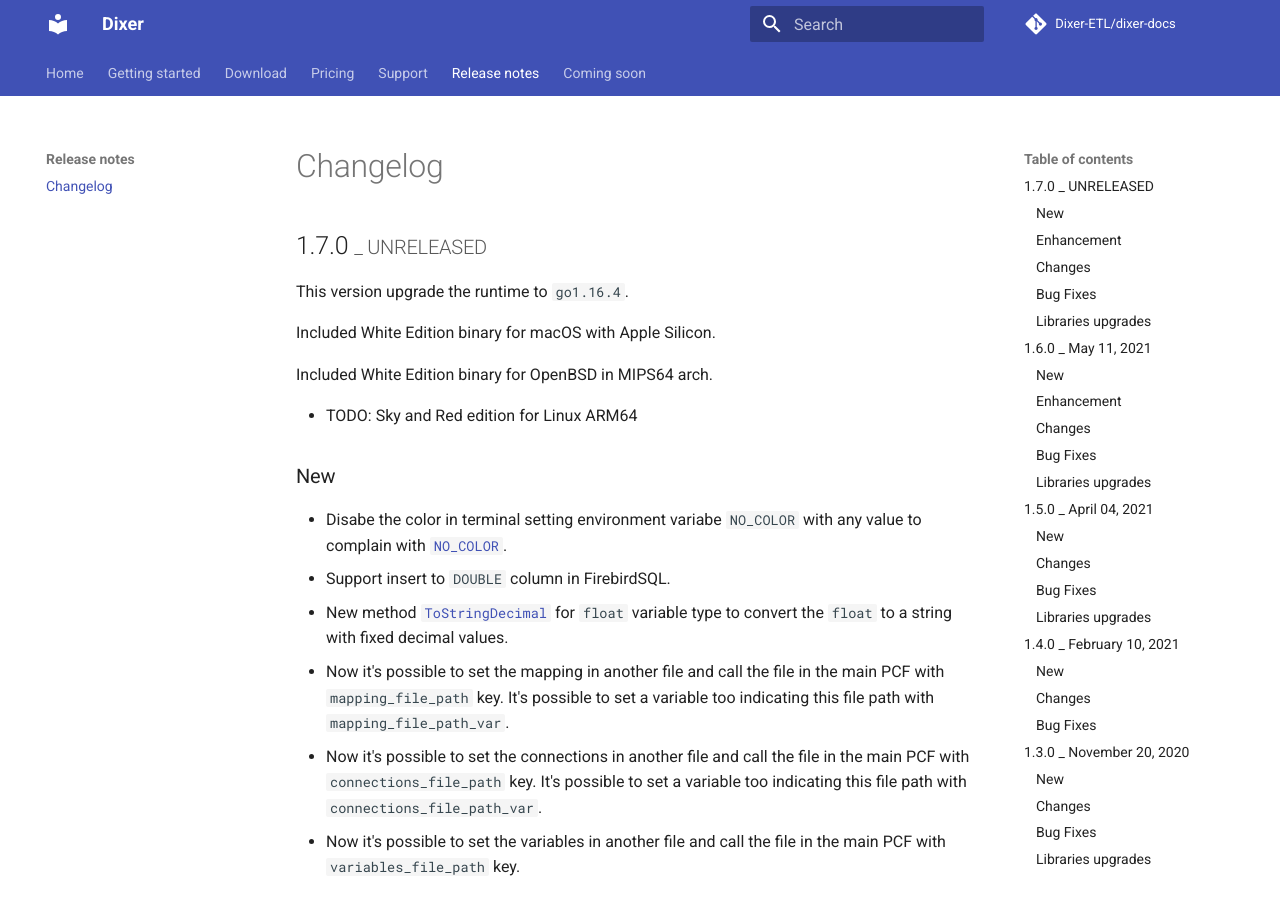
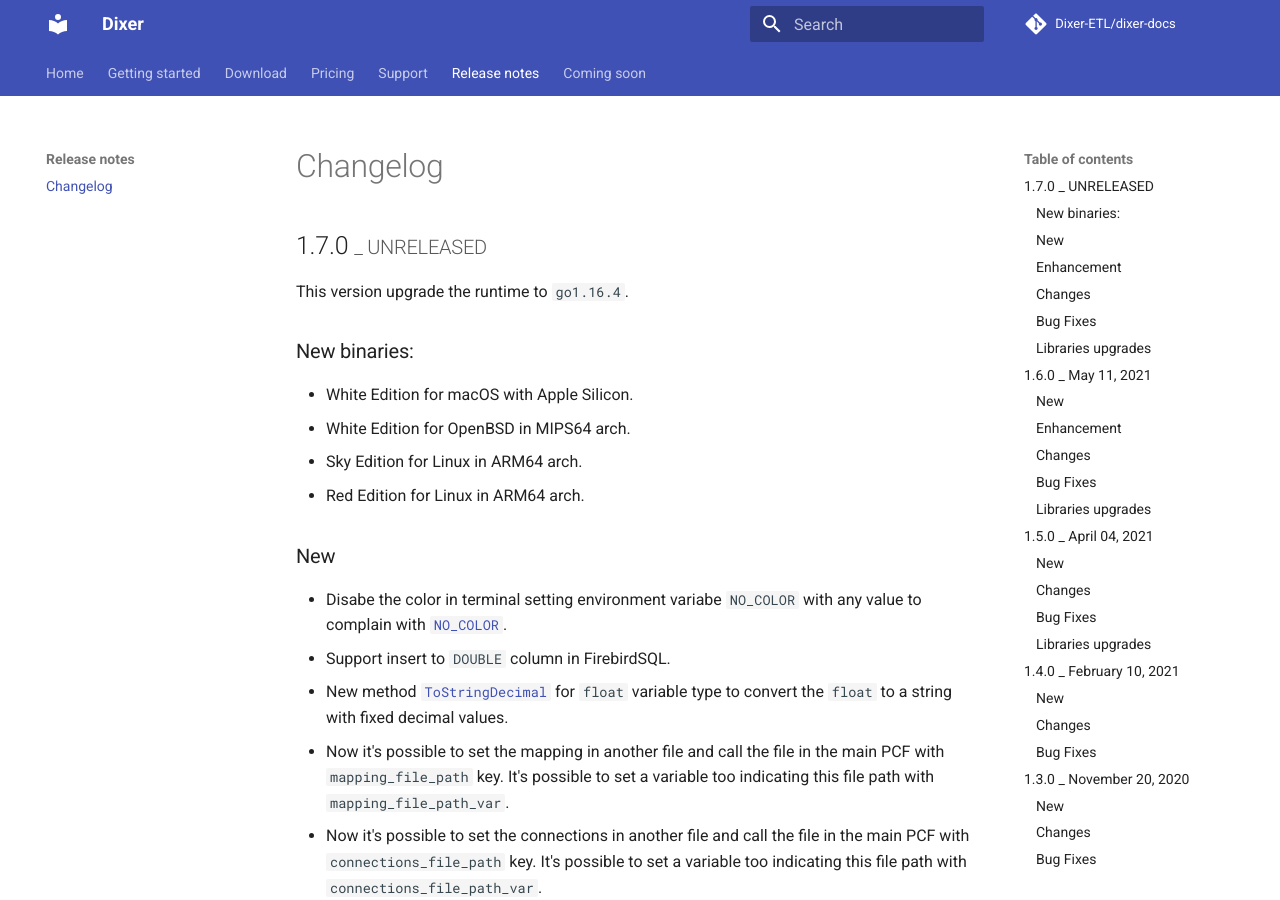
Before and after one commit to Dixer-ETL/dixer-docs, an MkDocs documentation site: the page built from docs/Changelog.md, in a window 1280 px wide and 900 px high. Built offline with MkDocs 1.6.1 and Material for MkDocs 9.7.7, drawn with Linux system fonts in a browser that asks for light colours; comment, search, counter and statistics services are not loaded.

Commit message:
Updates to add Sky and Red binaries for linux/arm64

```diff
--- a/docs/Changelog.md
+++ b/docs/Changelog.md
@@ -4,11 +4,11 @@
 
 This version upgrade the runtime to `go1.16.4`.
 
-Included White Edition binary for macOS with Apple Silicon.
-
-Included White Edition binary for OpenBSD in MIPS64 arch.
-
-- TODO: Sky and Red edition for Linux ARM64
+### New binaries:
+* White Edition for macOS with Apple Silicon.
+* White Edition for OpenBSD in MIPS64 arch.
+* Sky Edition for Linux in ARM64 arch.
+* Red Edition for Linux in ARM64 arch.
 
 ### New
 * Disabe the color in terminal setting environment variabe `NO_COLOR` with any value to complain with [`NO_COLOR`](https://no-color.org/).
```
Also changed, not shown: docs/Download.md (+4 -0 lines).
